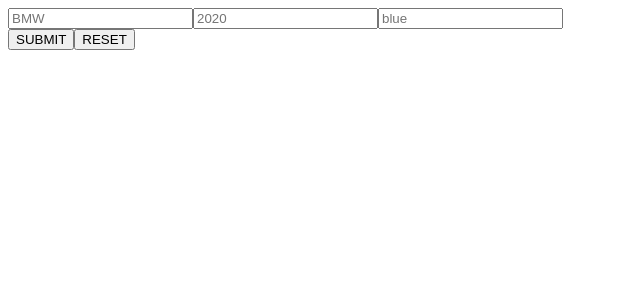
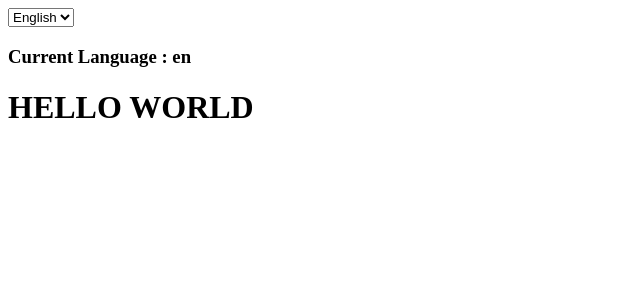
Before and after one commit to Leonardocamisa/react_exercises, a React (Create React App) app in the folder exercises/: page / in a window 1280 px wide. Shown: the top 300 px of the page, without its empty margins (0-640 px from the left). Built offline with nearby package versions, Linux system fonts and the light colour scheme.

Commit message:
exercises to fix

```diff
--- a/exercises/src/App.js
+++ b/exercises/src/App.js
@@ -1,14 +1,27 @@
 import React from "react";
-import CarDetails from "./CarDetails";
 
-const App = () => {
+import Welcome from "./Welcome";
+import { useState } from "react";
+import LanguageContext from "./LanguageContext";
+
+function App() {
+  const [language, setlanguage] = useState("en");
+
+  const handleChangeLanguage = (event) => {
+    setlanguage(event.target.value)
+  };
   return (
     <>
       <div>
-        <CarDetails initialData = {{model : "BMW", year : "2020", color : "blue"}}/>
+        <select name="" id="" onChange={handleChangeLanguage}>
+          <option value="en">English</option>
+          <option value="it">Italiano</option>
+        </select>
+        <LanguageContext.Provider value={language}>
+          <Welcome />
+        </LanguageContext.Provider>
       </div>
     </>
   );
 }
-
 export default App;
--- a/exercises/src/CarDetails.js
+++ /dev/null
@@ -1,31 +0,0 @@
-import { useRef } from "react";
-
-const CarDetails = ({initialData}) => {
-
-  const handleSubmit = (event) => {
-   event.preventDefault()
-    const model = refModel.current.value;
-    const color = refColor.current.value;
-    const year = refYear.current.value;
-    console.log({model,year,color})
-  };
-
-  const refModel = useRef(initialData.model);
-  const refYear = useRef(initialData.year);
-  const refColor = useRef(initialData.color);
-
-  return (
-
-      <form action="" >
-        <div>
-          <input type="text" ref={refModel} placeholder = {refModel.current}/>
-          <input type="text" ref={refYear} placeholder = {refYear.current}/>
-          <input type="text" ref={refColor} placeholder = {refColor.current}/>
-        </div>
-        <button onClick={handleSubmit}>SUBMIT</button>
-        <button type="reset">RESET</button>
-      </form>
-  );
-}
-
-export default CarDetails;
--- /dev/null
+++ b/exercises/src/DisplayLanguage.js
@@ -0,0 +1,11 @@
+import { useContext } from "react";
+import LanguageContext from "./LanguageContext";
+
+const DisplayLanguage = () => {
+
+ const language = useContext(LanguageContext)
+ return(
+   <h3>Current Language : {language}</h3>
+ )
+}
+export default DisplayLanguage;
--- /dev/null
+++ b/exercises/src/LanguageContext.js
@@ -0,0 +1,4 @@
+import { createContext } from "react";
+
+ const LanguageContext = createContext('en')
+ export default LanguageContext;
--- /dev/null
+++ b/exercises/src/Welcome.js
@@ -0,0 +1,10 @@
+import DisplayLanguage from "./DisplayLanguage";
+
+	function Welcome() {
+		return(
+		<div>
+			<DisplayLanguage/>
+			<h1>HELLO WORLD</h1>
+		</div>)
+	}
+    export default Welcome;
```
